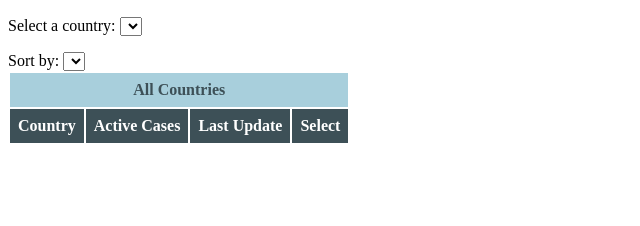
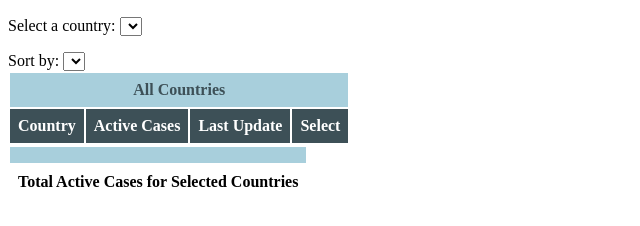
Before and after one commit to csjeon28/Phase-1-Project, a plain HTML site: page index.html in a window 1280 px wide. Shown: the part 110-336 px from the top of the page, without its empty margins (0-640 px from the left). Drawn offline with Linux system fonts and the light colour scheme; no server answers.

Commit message:
added 2nd table

```diff
--- a/index.html
+++ b/index.html
@@ -26,7 +26,7 @@
         <table id='all-countries'>
             <thead>
                 <tr>
-                    <th colspan="4">All Countries</th>
+                    <th colspan='4'>All Countries</th>
                 </tr>
             </thead>
             <tbody>
@@ -40,6 +40,24 @@
         </table>
     </div>
 
+    <div>
+        <table id='active-case-table'>
+            <thead>
+                <tr>
+                    <th colspan='1'></th>
+                </tr>
+            </thead>
+            <tbody>
+                <tr>
+                    <th>Total Active Cases for Selected Countries</th>
+                </tr>
+                <tr>
+                    <td id='active-case-row'></td>
+                </tr>
+            </tbody>
+        </table>
+    </div>
+
     <script src='index.js'></script>
 </body>
 
```
